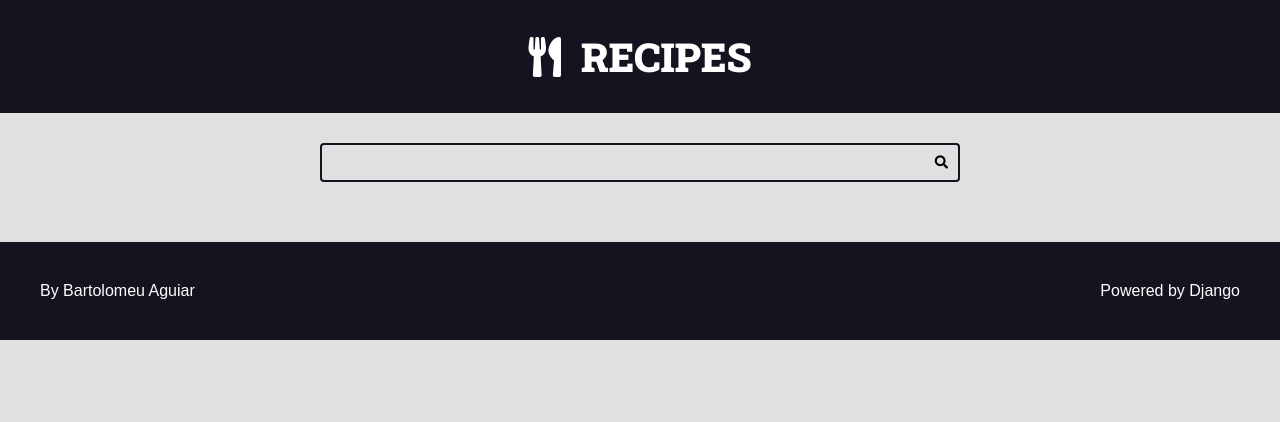
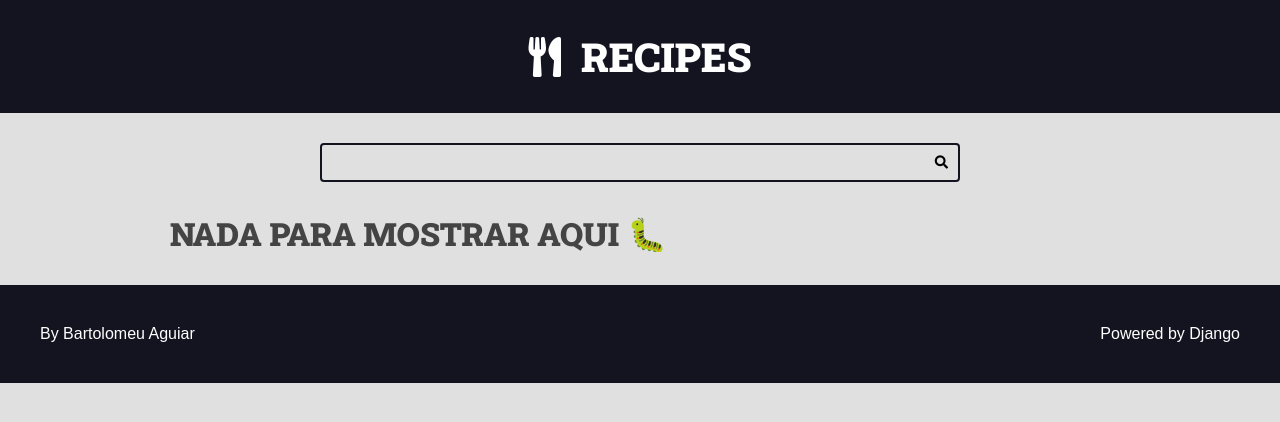
Before and after one commit to BartolomeuAguiar/curso-django-projeto, a Django app: page / in a window 1280 px wide. Shown: the top 422 px of the page. Run offline with Django 4.2, Linux system fonts and the light colour scheme; data that the repository does not hold is empty.

Commit message:
Finalizada aula 67

```diff
--- a/recipes/static/recipes/css/styles.css
+++ b/recipes/static/recipes/css/styles.css
@@ -60,6 +60,10 @@
                   h5,
                   h6 {
                       font-family: var(--font-headings);
+                  }
+
+                  .center {
+                      text-align: center;
                   }
 
                   .container {
--- a/recipes/templates/recipes/pages/home.html
+++ b/recipes/templates/recipes/pages/home.html
@@ -6,6 +6,10 @@
     <div class="main-content main-content-list container">
         {% for recipe in recipes %}
             {% include 'recipes/partials/recipe.html' %}
+        {% empty %}
+            <div class="center">
+                <h1>NADA PARA MOSTRAR AQUI 🐛</h1>
+            </div>
         {% endfor %}
     </div>
 {% endblock content %}
--- a/recipes/views.py
+++ b/recipes/views.py
@@ -1,6 +1,4 @@
 from django.shortcuts import get_list_or_404, get_object_or_404, render
-
-from utils.recipes.factory import make_recipe
 
 from .models import Recipe
 
@@ -13,6 +11,9 @@
     recipes = Recipe.objects.filter(
         is_published=True
     ).order_by('-id')
+    # recipes = get_list_or_404(Recipe.objects.filter(
+    #         is_published = True,).order_by('-id')
+    #     )
     return render(request, 'recipes/pages/home.html', context={
         'recipes': recipes
     })
```
Lines whose indentation alone changed are shown as unchanged.
